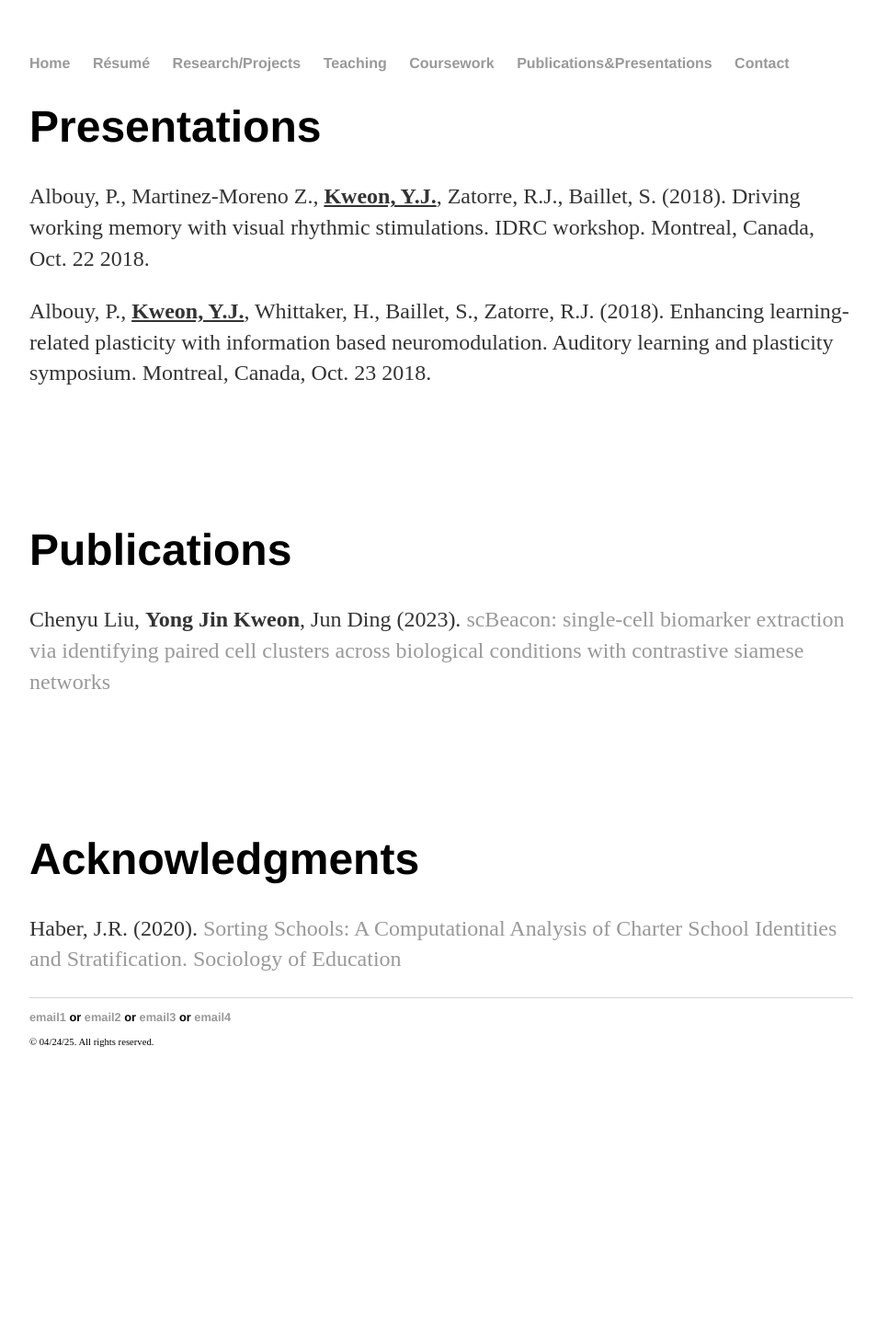
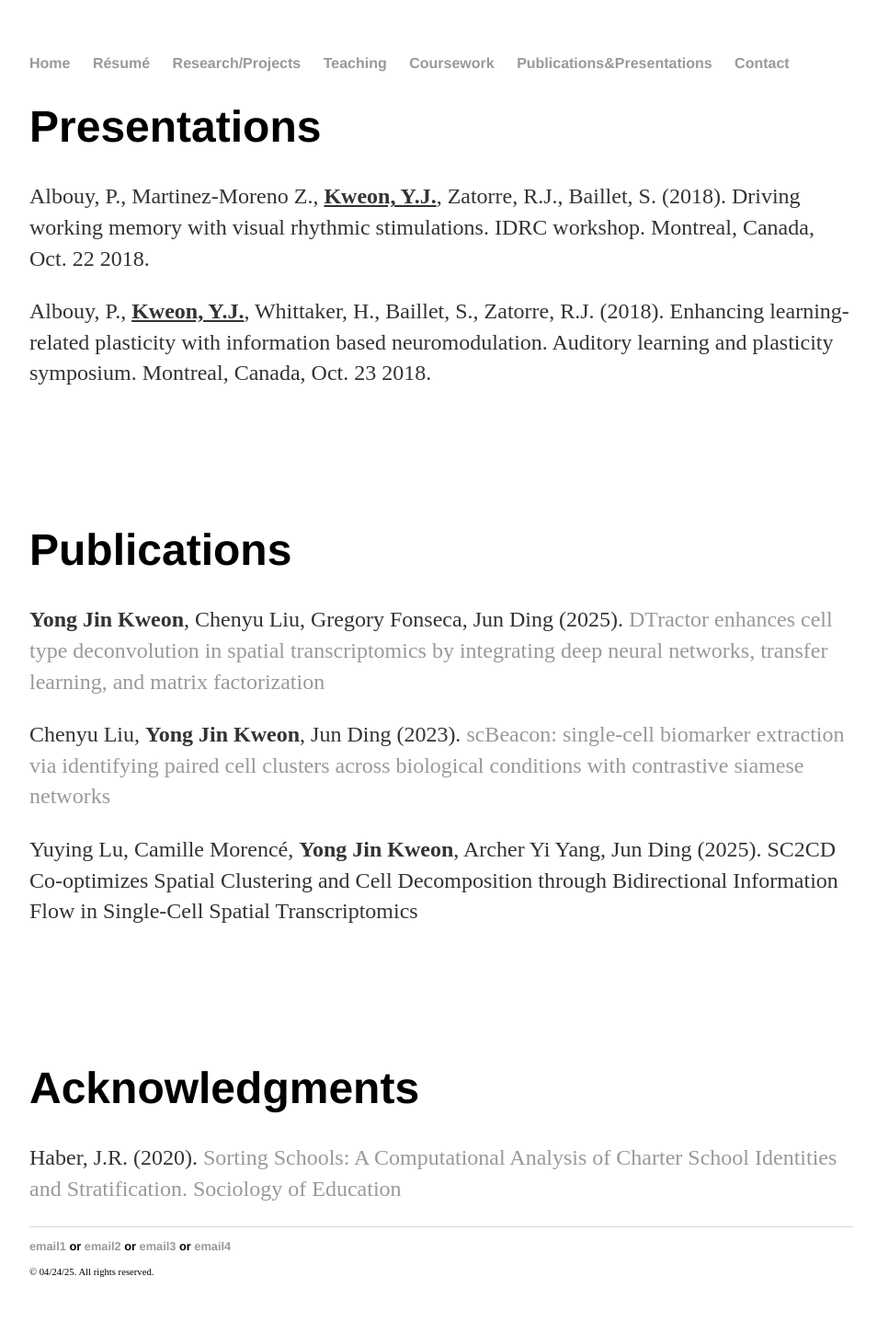
Before and after one commit to yjkweon24/yjkweon24.github.io, a Jekyll site: the page built from publication/publication.md, in a window 1280 px wide. Shown: the whole page at 92% size, without its empty margins (160-1114 px from the left). Built offline with Jekyll 4.4.1, drawn with Linux system fonts in a browser that asks for light colours; before the commit the page ends 1200 px from its top, so only the background shows below that.

Commit message:
Update publication.md

```diff
--- a/publication/publication.md
+++ b/publication/publication.md
@@ -15,7 +15,12 @@ Albouy, P., **<u>Kweon, Y.J.</u>**, Whittaker, H., Baillet, S., Zatorre, R.J. (
 
 # Publications
 
+**Yong Jin Kweon**, Chenyu Liu, Gregory Fonseca, Jun Ding (2025). [DTractor enhances cell type deconvolution in spatial transcriptomics by integrating deep neural networks, transfer learning, and matrix factorization](https://www.biorxiv.org/content/10.1101/2025.04.12.648541v1)
+
 Chenyu Liu, **Yong Jin Kweon**, Jun Ding (2023). [scBeacon: single-cell biomarker extraction via identifying paired cell clusters across biological conditions with contrastive siamese networks](https://arxiv.org/abs/2311.02594)
+
+Yuying Lu, Camille Morencé, **Yong Jin Kweon**, Archer Yi Yang, Jun Ding (2025). SC2CD Co-optimizes Spatial Clustering and Cell Decomposition through Bidirectional Information Flow in Single-Cell Spatial Transcriptomics
+
 
 <br>
 
```
